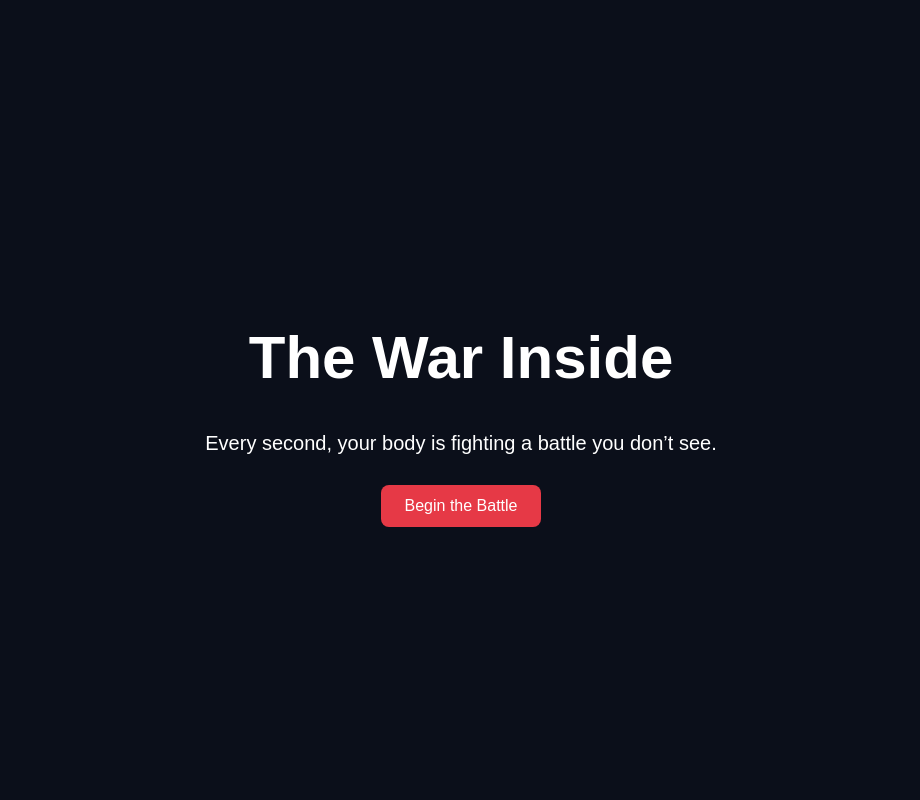
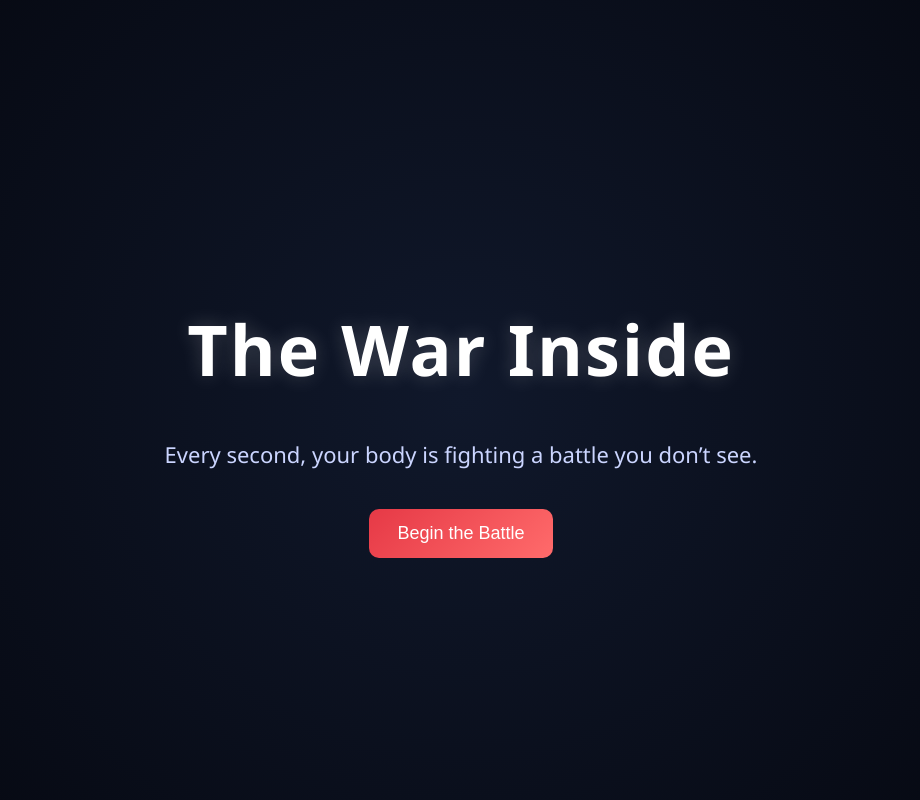
Before and after one commit to andywu12310/immune-system-project, a plain HTML site: page index.html in a window 1280 px wide. Shown: the whole page, without its empty margins (179-1099 px from the left). Drawn offline with Linux system fonts and the light colour scheme.

Commit message:
improve hero design

```diff
--- a/style.css
+++ b/style.css
@@ -1,7 +1,7 @@
 body {
   margin: 0;
-  font-family: Arial, sans-serif;
-  background-color: #0b0f1a;
+  font-family: 'Segoe UI', Arial, sans-serif;
+  background: radial-gradient(circle at center, #10182b, #05070f);
   color: white;
 }
 
@@ -15,26 +15,31 @@ body {
 }
 
 .hero h1 {
-  font-size: 60px;
+  font-size: 70px;
   margin-bottom: 20px;
+  letter-spacing: 2px;
+  text-shadow: 0 0 20px rgba(255, 255, 255, 0.2);
 }
 
 .hero p {
-  font-size: 20px;
-  margin-bottom: 30px;
+  font-size: 22px;
+  margin-bottom: 40px;
   max-width: 600px;
+  color: #cbd5ff;
 }
 
 button {
-  padding: 12px 24px;
-  font-size: 16px;
+  padding: 14px 28px;
+  font-size: 18px;
   border: none;
-  border-radius: 8px;
-  background-color: #e63946;
+  border-radius: 10px;
+  background: linear-gradient(135deg, #e63946, #ff6b6b);
   color: white;
   cursor: pointer;
+  transition: all 0.3s ease;
 }
 
 button:hover {
-  background-color: #ff4d5a;
+  transform: scale(1.05);
+  box-shadow: 0 0 20px rgba(255, 100, 100, 0.6);
 }
```
